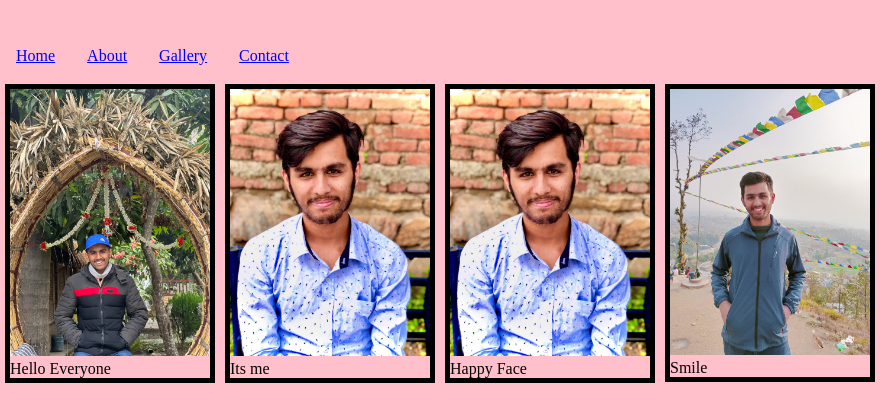
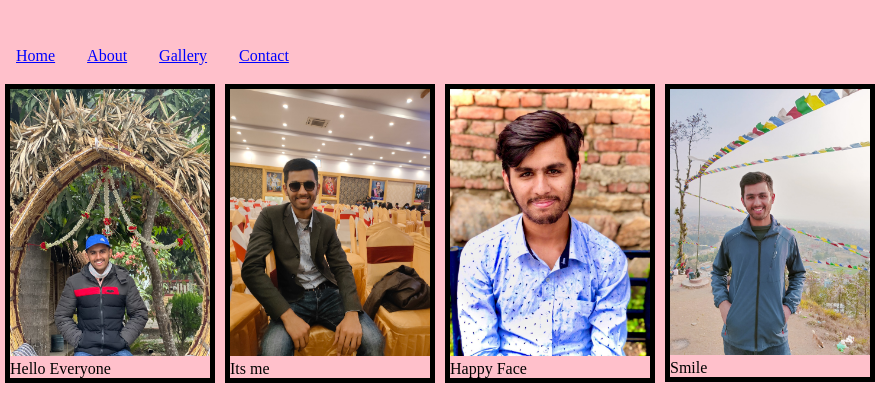
Before and after one commit to Prabin-59/Personal-info, a plain HTML site: page gallery.html in a window 1280 px wide. Shown: the part 116-522 px from the top of the page, 0-880 px from the left. Drawn offline with Linux system fonts and the light colour scheme; files whose address does not match are found by name.

Commit message:
Update gallery.html

```diff
--- a/gallery.html
+++ b/gallery.html
@@ -26,8 +26,8 @@
 </div>
 
 <div class="gallery">
-	<a href="E:\Zz_portfolio\Photo\viber_image_2024-01-30_16-25-34-997.jpg" target="_blank">
-		<img src="E:\Zz_portfolio\Photo\viber_image_2024-01-30_16-25-34-997.jpg" alt="ABC" width="300px" height="200px">
+	<a href="viber_image_2024-01-30_16-25-34-791.jpg" target="_blank">
+		<img src="viber_image_2024-01-30_16-25-34-791.jpg" alt="ABC" width="300px" height="200px">
 	</a>
 	<div class="desc">Its me</div>
 </div>
```
